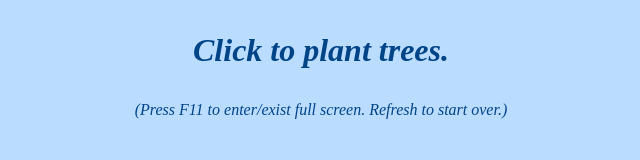
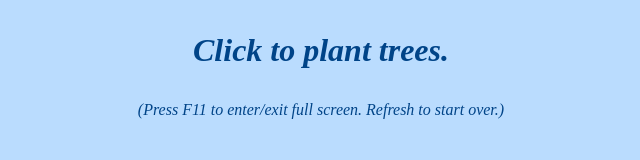
Before and after one commit to carteredge/trees, a plain HTML site: page index.html in a window 1280 px wide. Shown: the full height of the page, 319-959 px from the left. Drawn offline with Linux system fonts and the light colour scheme.

Commit message:
Fixed a typo.

```diff
--- a/index.html
+++ b/index.html
@@ -10,7 +10,7 @@
         <div id="cloudscape"></div>
         <div id="page-root">
             <h1>Click to plant trees.</h1>
-            <span>(Press F11 to enter/exist full screen. Refresh to start over.)</span>
+            <span>(Press F11 to enter/exit full screen. Refresh to start over.)</span>
         </div>
 
         <script>
```
